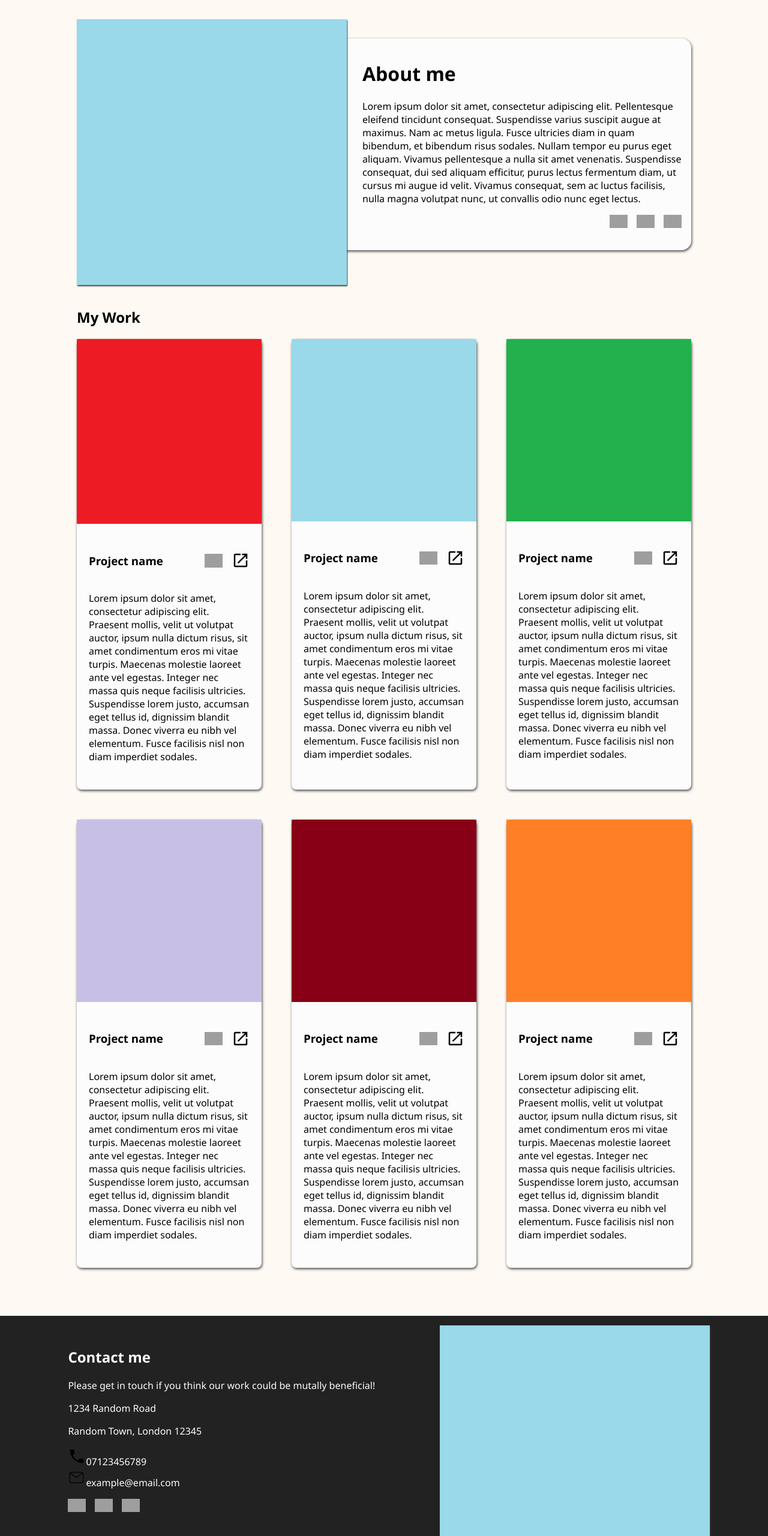
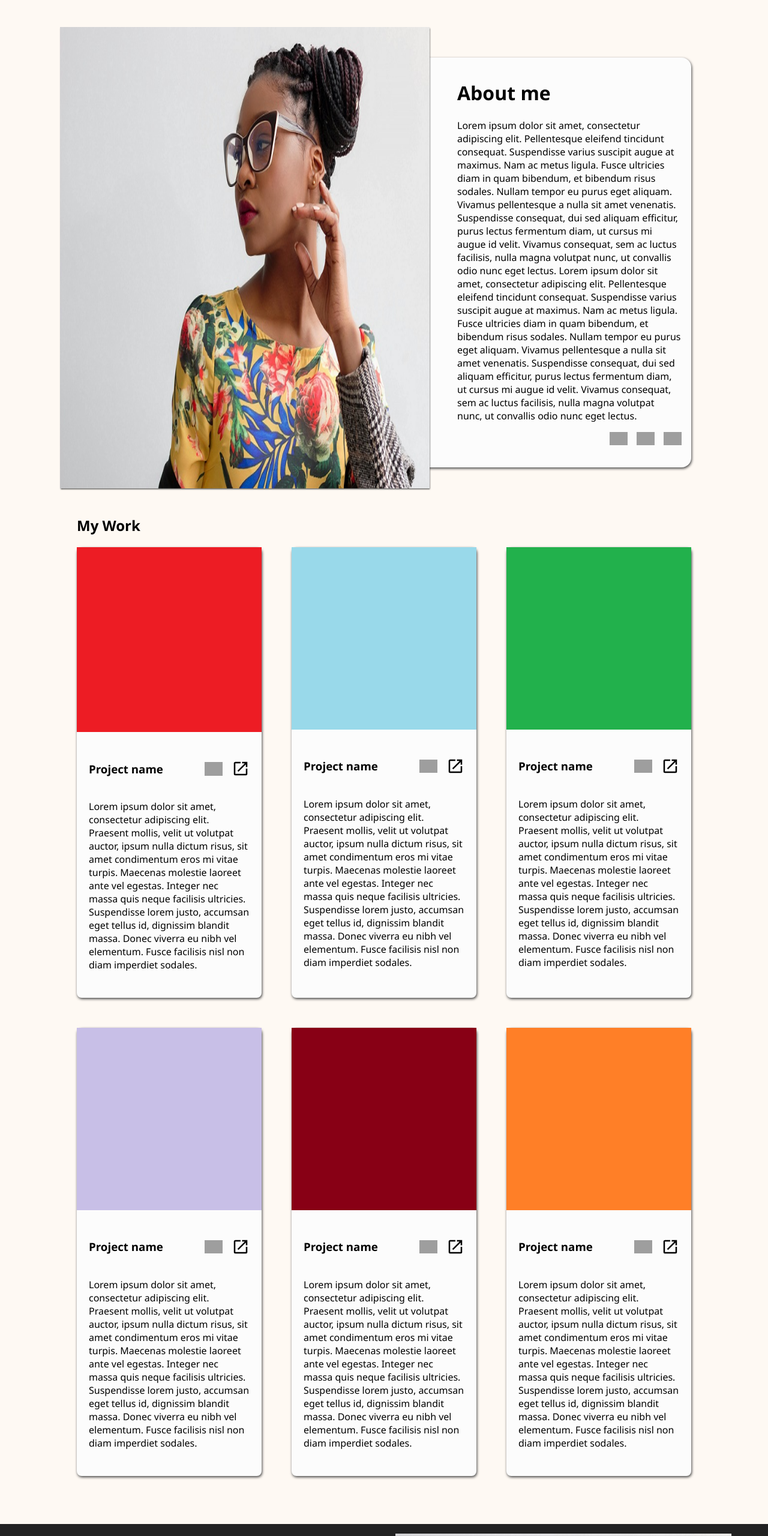
Before and after one commit to mann-go/mann-go.github.io, a website built with webpack: page responsive-homepage/src/template.html in a window 1280 px wide. Shown: the top 2560 px of the page at 60% size. Built offline with nearby package versions, Linux system fonts and the light colour scheme; grey boxes are pictures that could not be loaded.

Commit message:
FIX: stlying issues with images on tablets rectified

```diff
--- a/responsive-homepage/src/styles.css
+++ b/responsive-homepage/src/styles.css
@@ -36,24 +36,28 @@ li {
 .wrapper {
   width: 80%;
   margin: 0 auto;
-  margin-top: 2rem;
+  margin-top: 5rem;
   min-width: 75%;
 }
 
 .about-me {
   z-index: -1;
-  margin-top: 2rem;
+  margin-top: 1rem;
   margin-left: -1rem;
   background-color: var(--off-white);
   padding: var(--universal-padding);
-  padding-left: 2rem;
+  padding-left: 5rem;
   border-bottom-right-radius: 1rem;
   border-top-right-radius: 1rem;
   box-shadow: 1px 2px 4px 0px #444;
-  height: min-content;
+  height: fit-content;
   flex-direction: row;
   justify-content: space-around;
+  width: 75%;
+}
 
+.about-me-container > img {
+  transform: scale(1.1);
 }
 
 .actions-container {
@@ -101,7 +105,6 @@ li {
   background-color: var(--night);
   padding: var(--universal-padding);
   justify-content: space-evenly;
-  /* border-top: 3px solid var(--night); */
 }
 
 .info {
@@ -112,13 +115,10 @@ li {
 /* Images */
 img {
   object-fit: fill;
-  /* box-shadow: 1px 2px 2px 0px #444;
-  border-radius: var(--padding-small); */
 }
 
 .portrait {
   height: auto;
-  width: 450px;
   box-shadow: 1px 2px 2px 0px #444;
 }
 
@@ -126,14 +126,9 @@ img {
   width: 30px;
 }
 
-/* .project-image {
-  width: 50%;
-  height: auto;
-} */
-
 .image-container {
   width: fit-content;
-  height: min-content;
+  height: auto;
 }
 
 /* Phone screens */
@@ -144,6 +139,7 @@ img {
   }
 
   .wrapper {
+    margin-top: 1rem;
     width: 90%;
   }
 
@@ -152,17 +148,23 @@ img {
     flex-direction: column;
   }
 
+  .about-me-container > img {
+    transform: scale(1);
+  }
+
   .about-me {
     margin-top: -1rem;
-    margin-left: 0rem;
+    margin-left: -4rem;
     box-shadow: none;
   }
 
   .my-projects {
     grid-template-columns: repeat(1, 1fr);
+    margin: 0 auto;
   }
 
   .contact-me-container {
+    margin-top: 2rem;
     flex-direction: column;
     align-items: center;
   }
@@ -173,9 +175,21 @@ img {
 }
 
 /* Tablet screens */
-@media (min-width: 600px) and (max-width: 1100px) {
+@media (min-width: 600px) and (max-width: 1200px) {
   .about-me-container {
+    width: 90%;
     flex-direction: column;
+    margin: 0 auto;
+    overflow: hidden;
+  }
+
+  .about-me-container > img {
+    transform: scale(1.1);
+    height: min-content;
+  }
+
+  .about-me {
+    margin-left: 1rem;
   }
 
   .my-projects {
--- a/responsive-homepage/src/template.html
+++ b/responsive-homepage/src/template.html
@@ -10,12 +10,19 @@
     <header>
         <div class="wrapper flex">
             <div class="about-me-container flex">
-                <div class="image-container">
-                    <img src="/img/projects/blue.png" class="portrait" alt="portrait image">
-                </div>
+                <img
+                    srcset="
+                            img\portraits\godisable-jacob-portrait-s.jpg 753w,
+                            img\portraits\godisable-jacob-portrait-m.jpg 1003w,
+                            img\portraits\godisable-jacob-portrait-l.jpg 1337w,
+                            "
+                            sizes="70vmin"
+                    alt=""
+                    class="portrait">
                 <div class="about-me">
                     <h1>About me</h1>
                     <p>Lorem ipsum dolor sit amet, consectetur adipiscing elit. Pellentesque eleifend tincidunt consequat. Suspendisse varius suscipit augue at maximus. Nam ac metus ligula. Fusce ultricies diam in quam bibendum, et bibendum risus sodales. Nullam tempor eu purus eget aliquam. Vivamus pellentesque a nulla sit amet venenatis. Suspendisse consequat, dui sed aliquam efficitur, purus lectus fermentum diam, ut cursus mi augue id velit. Vivamus consequat, sem ac luctus facilisis, nulla magna volutpat nunc, ut convallis odio nunc eget lectus.
+                        Lorem ipsum dolor sit amet, consectetur adipiscing elit. Pellentesque eleifend tincidunt consequat. Suspendisse varius suscipit augue at maximus. Nam ac metus ligula. Fusce ultricies diam in quam bibendum, et bibendum risus sodales. Nullam tempor eu purus eget aliquam. Vivamus pellentesque a nulla sit amet venenatis. Suspendisse consequat, dui sed aliquam efficitur, purus lectus fermentum diam, ut cursus mi augue id velit. Vivamus consequat, sem ac luctus facilisis, nulla magna volutpat nunc, ut convallis odio nunc eget lectus.
                     </p>
                     <div class="actions-container">
                         <ul class="actions flex">
@@ -207,7 +214,15 @@
 
             </div>
             <div class="image-container">
-                <img src="/img/projects/blue.png" class="portrait" alt="portrait image">
+                <img
+                srcset="
+                        img\portraits\godisable-jacob-portrait-s.jpg 753w,
+                        img\portraits\godisable-jacob-portrait-m.jpg 1003w,
+                        img\portraits\godisable-jacob-portrait-l.jpg 1337w,
+                        "
+                        sizes="70vmin"
+                alt=""
+                class="portrait">
             </div>
         </div>
     </footer>
```
Also changed, not shown: responsive-homepage/public/img/portraits/godisable-jacob-portrait-l.jpg (added), responsive-homepage/public/img/portraits/godisable-jacob-portrait-m.jpg (added), responsive-homepage/public/img/portraits/godisable-jacob-portrait-s.jpg (added).
